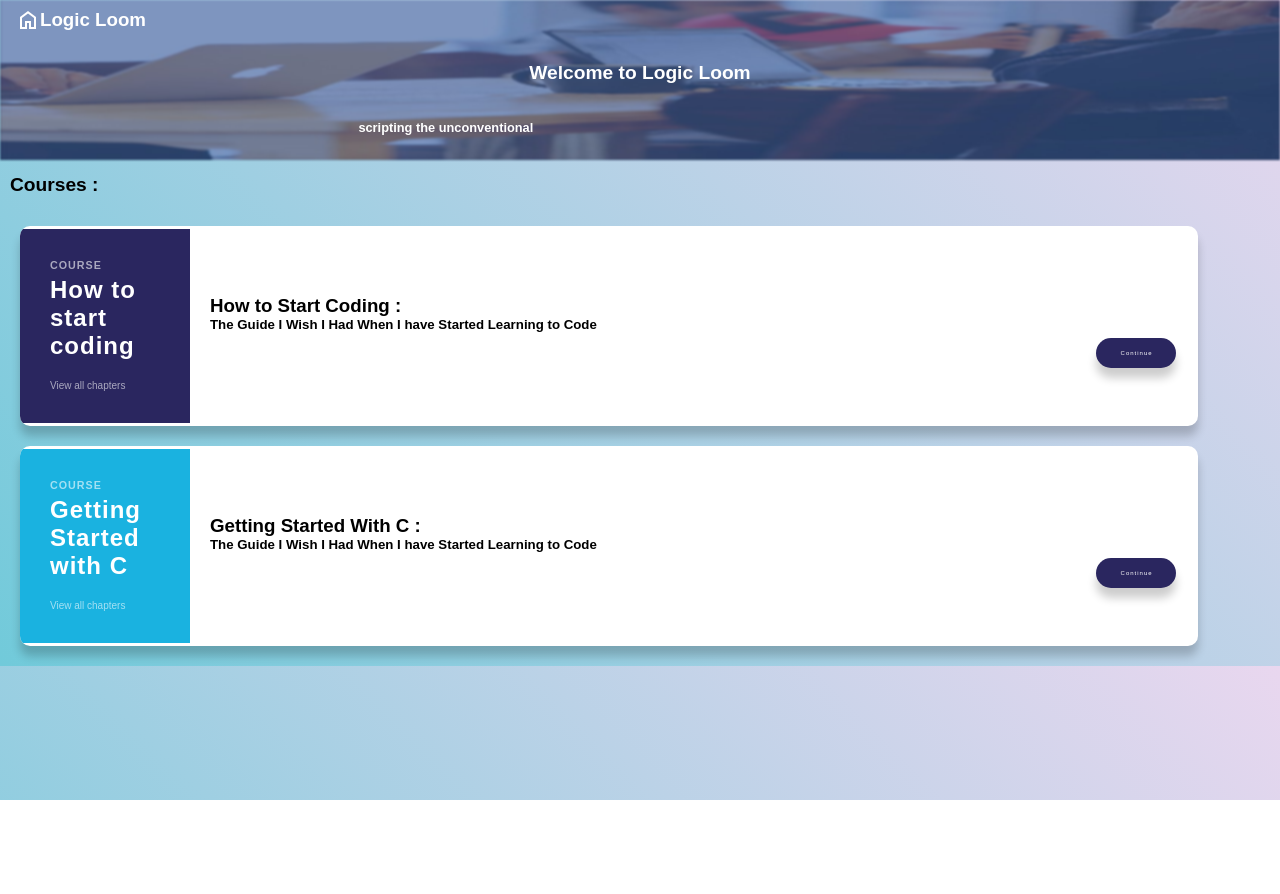
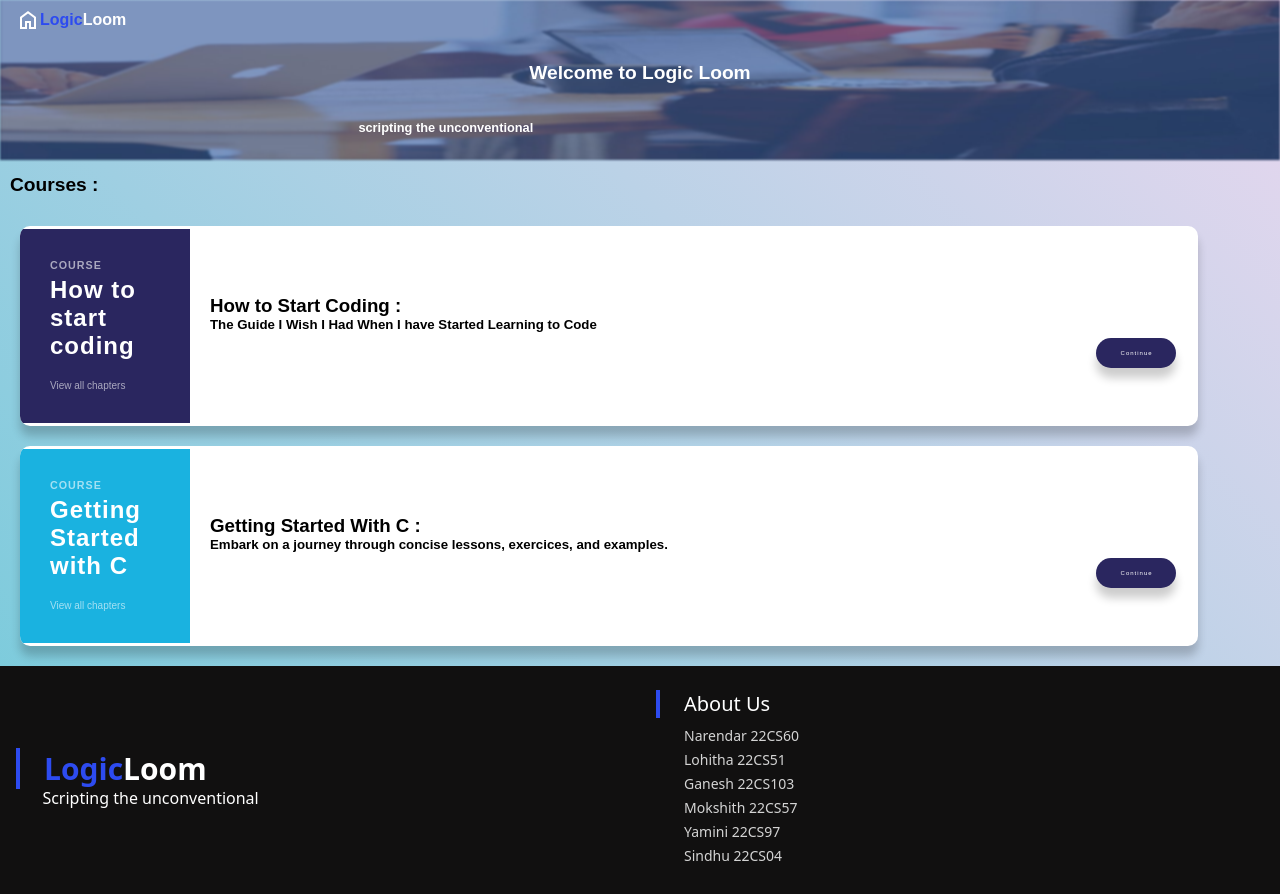
Before and after one commit to Narendarcodes/logicloom, a plain HTML site: page index.html in a window 1280 px wide. Before the commit the page ends 800 px from the top, so only its background shows below. Drawn offline with nearby package versions, Linux system fonts and the light colour scheme; some icons are missing; a web font is replaced by a local one.

Commit message:
homepage updated

```diff
--- a/index.css
+++ b/index.css
@@ -3,9 +3,11 @@
 * {
   box-sizing: border-box;
   align-items: center;
-  margin: 0%;
-  padding: 0%;
+  margin: 0;
+  padding: 0;
   color: white;
+  list-style: none;
+  text-decoration: none;
 }
 body {
 	background-image: linear-gradient(45deg, #71cada, #e9d7ef);
@@ -145,3 +147,66 @@ color : black;
 	letter-spacing: 1px;
 	max-width :80px;
 }
+/*footer design start*/
+:root{
+    --theme-col: #2d4bf0;
+}
+.space-y-2 > :not([hidden]) ~ :not([hidden]) {
+    --tw-space-y-reverse: 0;
+    margin-top: calc(0.5rem * calc(1 - var(--tw-space-y-reverse)));
+    margin-bottom: calc(0.5rem * var(--tw-space-y-reverse));
+}
+footer{
+    background-color: #111010;
+    font-family:system-ui, -apple-system, BlinkMacSystemFont, 'Segoe UI', Roboto, Oxygen, Ubuntu, Cantarell, 'Open Sans', 'Helvetica Neue', sans-serif;
+    list-style: none;
+    text-decoration: none;
+}
+.f-item-con{
+    padding: 1.5rem 1rem;
+    display: grid;
+    grid-template-columns: repeat(2, minmax(0, 1fr));
+    grid-gap: 2rem;
+}
+footer .app-name{
+    color: white;
+    border-left: 4px solid var(--theme-col);
+    padding-left: 1.5rem;
+    font-size: 1.875rem;
+    line-height: 2.25rem;
+    font-weight: 700;
+}
+.app-name .app-initial{
+    color: var(--theme-col);
+}
+footer .app-info p{
+    color: white;
+    padding-left: 1.65rem;
+}
+
+footer .footer-title{
+    font-size: 1.25rem;
+    line-height: 1.75rem;
+    color: white;
+    border-left: 4px solid var(--theme-col);
+    padding-left: 1.5rem;
+    height: fit-content;
+}
+footer ul{
+    padding-left: 1.75rem;
+    color: white;
+    font-size: 0.875rem/* 14px */;
+    line-height: 1.25rem;
+    margin-top: .5rem;
+}
+footer ul li{
+    margin: .25rem 0;
+    cursor: pointer;
+    color: #d4d4d4;
+    width: fit-content;
+}
+footer ul li:hover{
+    color: white;
+}
+
+/*footer design end*/
--- a/index.html
+++ b/index.html
@@ -17,7 +17,11 @@
                 <span class="material-symbols-outlined">
                     home
                     </span>
-                <h3>Logic Loom</h3>
+                    <div class="app-info">
+                        <span class='app-name'>
+                            <strong><span class='app-initial'>Logic</span>Loom</strong>
+                        </span>
+                    </div>
             </div>
             <div class="welcome">
                 <p>Welcome to Logic Loom</p>
@@ -56,12 +60,33 @@
                 <div class="course-info">
                     <div class="progress-container"></div>
                     <h3>Getting Started With C :</h3>
-                    <h5>The Guide I Wish I Had When I have
-                        Started Learning to Code</h5>
+                    <h5>Embark on a journey through concise lessons, exercices, and examples.</h5>
                     <button class="btn">Continue</button>
                 </div>
             </div>
         </div>
+        <footer>
+            <div class="f-item-con">
+                <div class="app-info">
+                    <span class='app-name'>
+                        <span class='app-initial'>Logic</span>Loom
+                    </span>
+                    <p>Scripting the unconventional</p>
+                </div>
+                <div class="useful-links">
+                    <div class="footer-title">About Us</div>
+                    <ul>
+                        <li>Narendar 22CS60</li>
+                        <li>Lohitha 22CS51</li>
+                        <li>Ganesh 22CS103</li>
+                        <li>Mokshith 22CS57</li>
+                        <li>Yamini 22CS97</li>
+                        <li>Sindhu 22CS04</li>
+                    </ul>
+                </div>
+            </div>
+
+        </footer>
 </body>
 
 </html>
```
